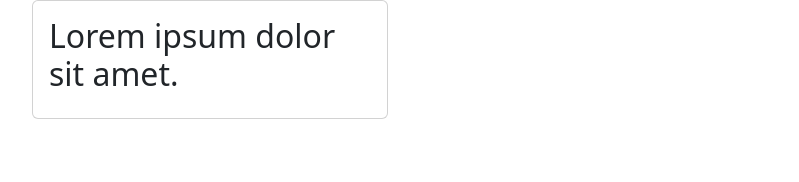
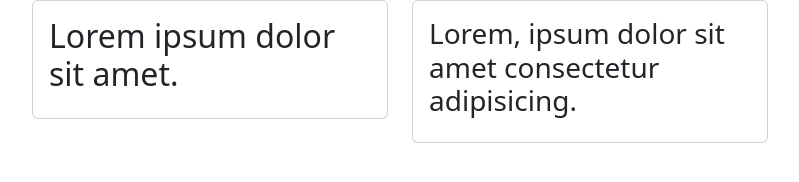
Before and after one commit to Ilxom099/1-task, a plain HTML site: page index.html in a window 1280 px wide. Shown: the whole page, without its empty margins (50-849 px from the left). Drawn offline with nearby package versions, Linux system fonts and the light colour scheme.

Commit message:
css qoshdim

```diff
--- a/index.html
+++ b/index.html
@@ -16,6 +16,13 @@
                     </div>
                 </div>
             </div>
+            <div class="col-4">
+                <div class="card">
+                    <div class="card-body">
+                        <h3>Lorem, ipsum dolor sit amet consectetur adipisicing.</h3>
+                    </div>
+                </div>
+            </div>
         </div>
     </div>
 
--- /dev/null
+++ b/main.css
@@ -0,0 +1,4 @@
+*{
+    margin: 0;
+    padding: 0;
+}
```
